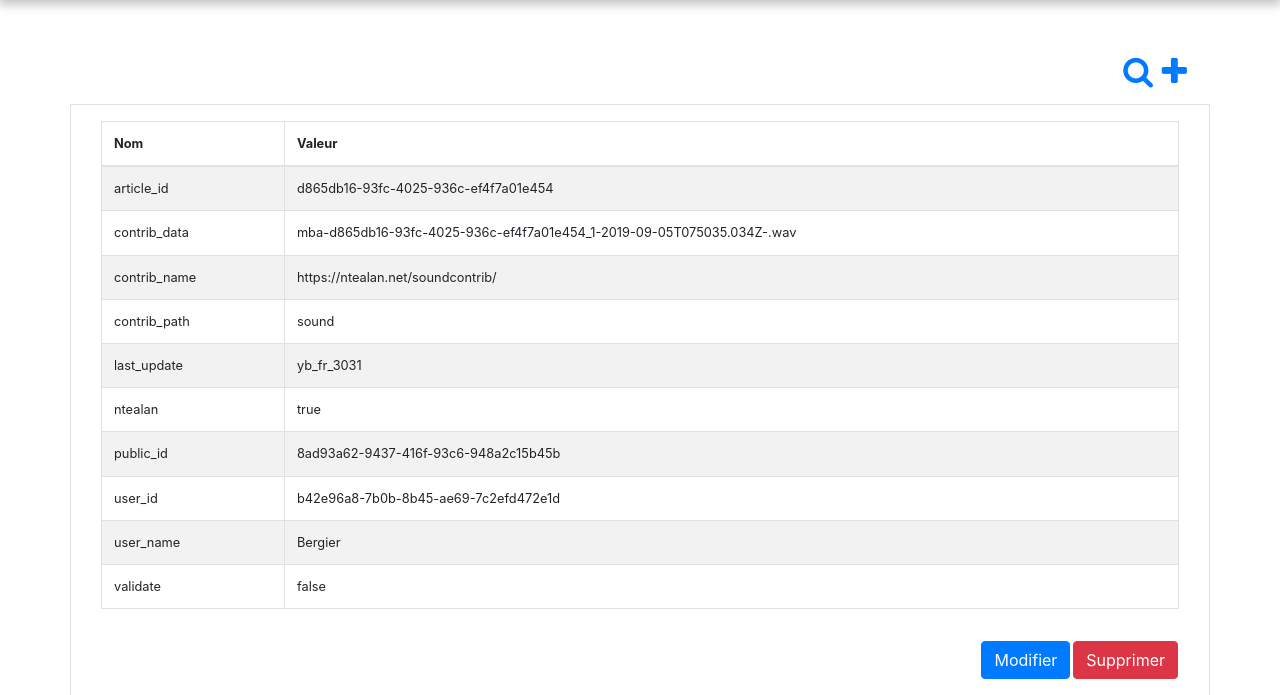
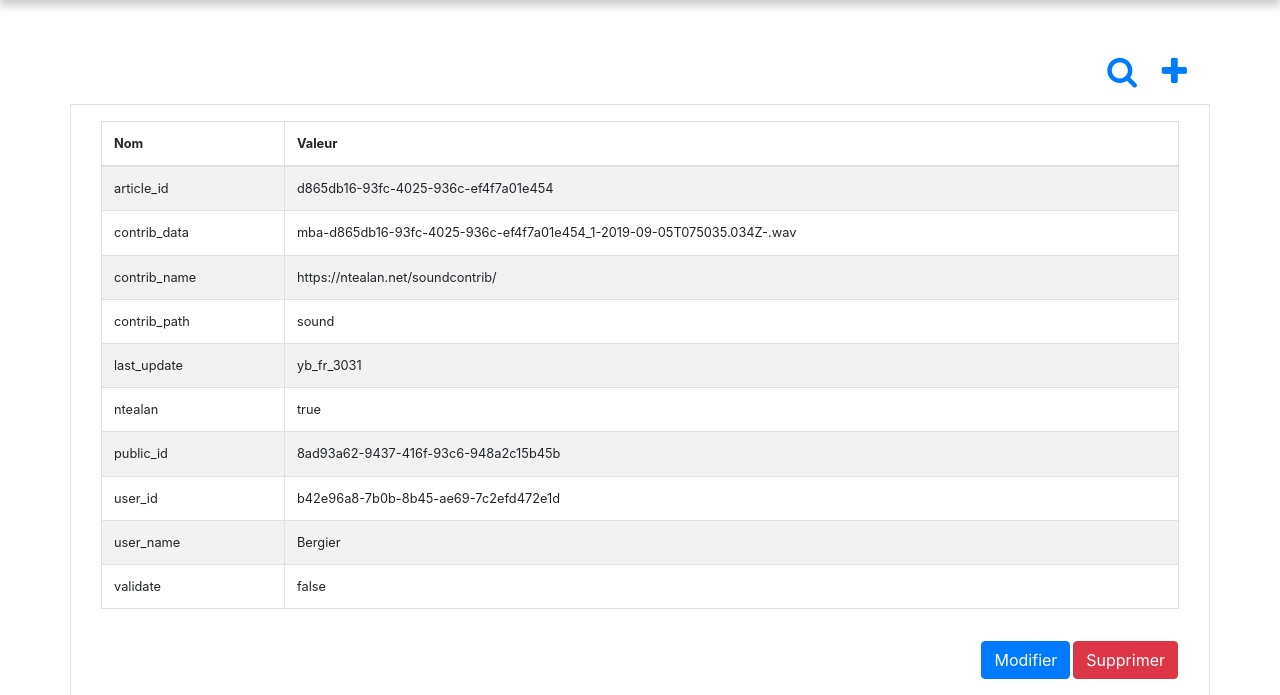
Before and after one commit to SabrinaWSY/api_ceptyconsultant-1, a Flask app: template templates/data.html in a window 1280 px wide. Shown: the part 56-751 px from the top of the page. Run offline with Flask 2, Linux system fonts and the light colour scheme; the template is opened without the code that fills it, so the values that code supplies are empty; some libraries are stand-ins or nearby versions.

Commit message:
correct html and css, add functions

```diff
--- a/templates/data.html
+++ b/templates/data.html
@@ -80,8 +80,8 @@
                         <label data-error="wrong" data-success="right" for="">article_id</label>
                         <input type="text" id="" class="form-control validate">
 
-                        <label data-error="wrong" data-success="right" for="">user_name</label>
-                        <input type="text" id="" class="form-control validate">
+                        <!-- <label data-error="wrong" data-success="right" for="">user_name</label>
+                        <input type="text" id="" class="form-control validate"> -->
 
                     </div>
                 </div>
@@ -147,7 +147,7 @@
 
     <div class="container">
             <div class="text-right" style="font-size: 2rem;">
-                <a href="" data-toggle="modal" data-target="#searchDataForm"><i class="fa fa-search"></i></a>
+                <a href="" data-toggle="modal" data-target="#searchDataForm"><i class="fa fa-search mx-3"></i></a>
                 <a href="" data-toggle="modal" data-target="#addDataForm"><i class="fa fa-plus lg"></i></a>
             </div>
 
```
Also changed, not shown: 1 other file.
